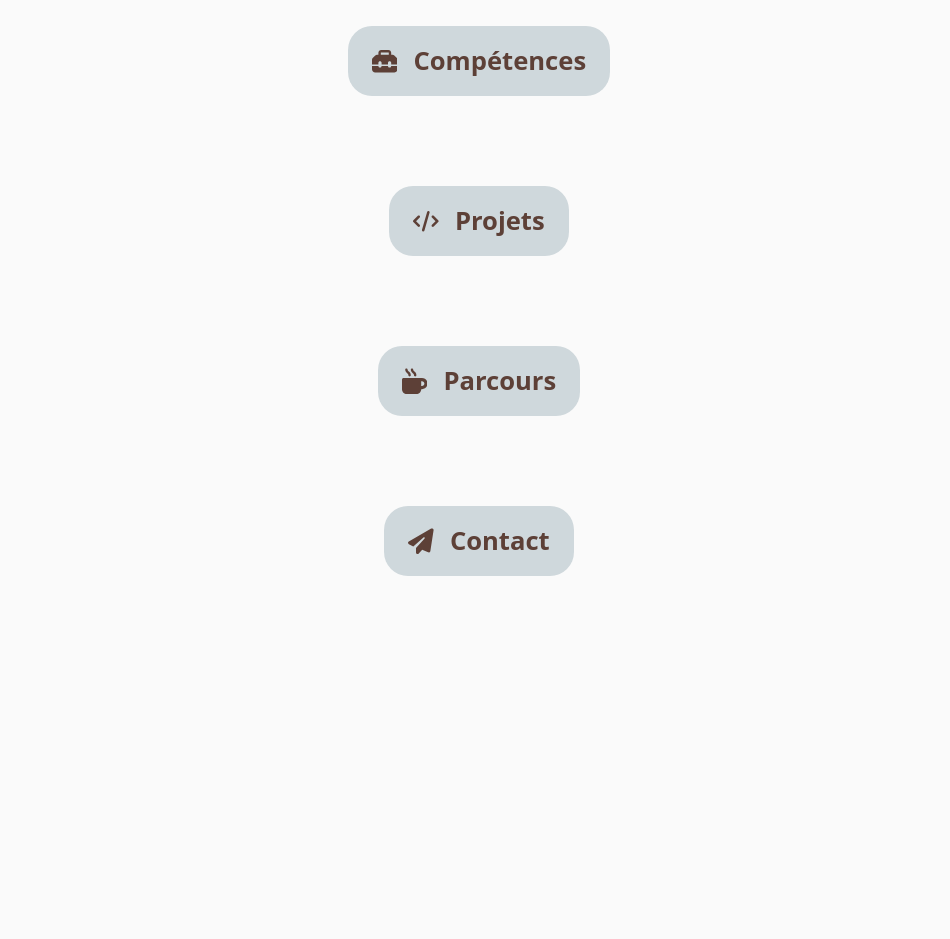
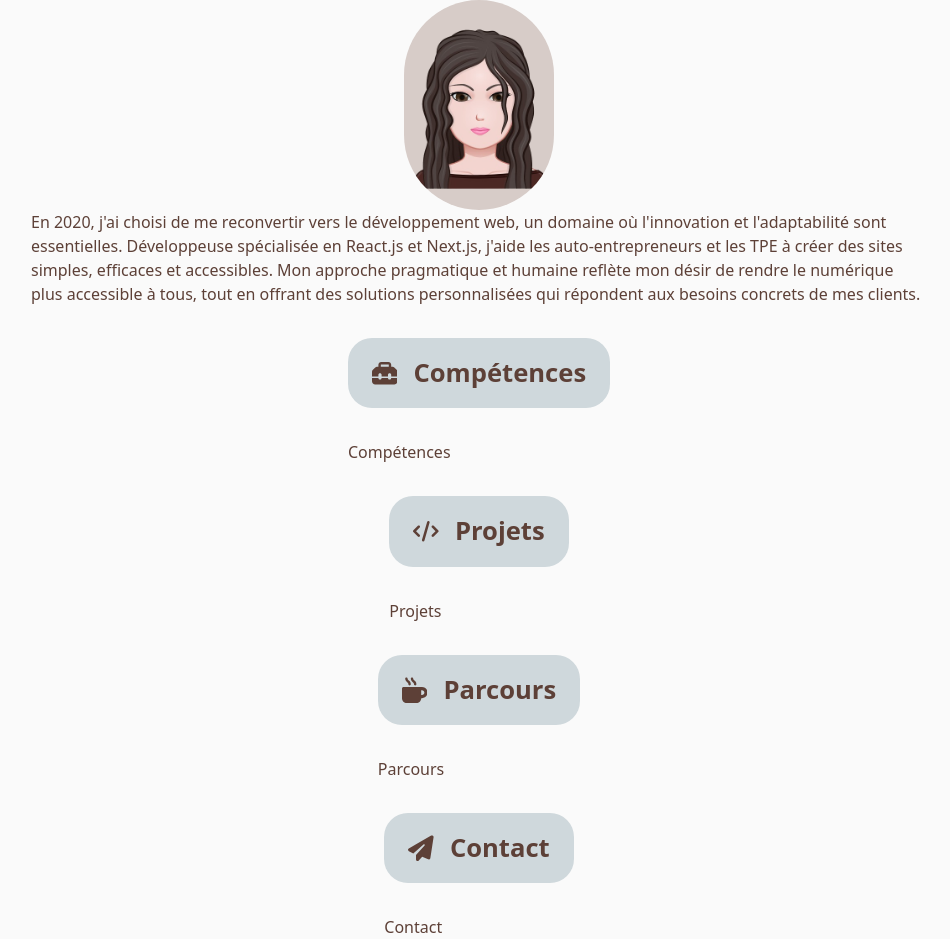
Before and after one commit to Missfantaxya/mon-portfolio, a Next.js app: page / in a window 1280 px wide. Shown: the part 934-1873 px from the top of the page, without its empty margins (161-1111 px from the left). Before the commit the page ends 1600 px from the top, so only its background shows below. Built offline with nearby package versions, Linux system fonts and the light colour scheme.

Commit message:
structural correction of all sections

```diff
--- a/src/components/molecules/SectionTitle.jsx
+++ b/src/components/molecules/SectionTitle.jsx
@@ -1,6 +1,6 @@
 function SectionTitle({ title, Icon }) {
   return (
-    <div className="w-dvh flex flex-raw space-x-4 bg-secondary rounded-3xl px-6 py-4">
+    <div className="w-max mx-auto my-8 flex flex-raw space-x-4 bg-secondary rounded-3xl px-6 py-4">
       <Icon
         className="portrait:w-[2vh] landscape:w-[2vw]"
         color="currentColor"
--- a/src/components/organisms/Contact.jsx
+++ b/src/components/organisms/Contact.jsx
@@ -1,9 +1,5 @@
 function Contact() {
-  return (
-    <section id="contact" className="h-dvh">
-      Contact
-    </section>
-  )
+  return <div>Contact</div>
 }
 
 export default Contact
--- a/src/components/organisms/Course.jsx
+++ b/src/components/organisms/Course.jsx
@@ -1,9 +1,5 @@
 function Course() {
-  return (
-    <section id="course" className="h-dvh">
-      Parcours
-    </section>
-  )
+  return <div>Parcours</div>
 }
 
 export default Course
--- a/src/components/organisms/Projects.jsx
+++ b/src/components/organisms/Projects.jsx
@@ -1,8 +1,4 @@
 function Projects() {
-  return (
-    <section id="projects" className="h-dvh">
-      Projets
-    </section>
-  )
+  return <div>Projets</div>
 }
 export default Projects
--- a/src/components/organisms/Sections.jsx
+++ b/src/components/organisms/Sections.jsx
@@ -6,22 +6,52 @@ import IconTools from '@/components/atoms/IconTools'
 import IconCode from '@/components/atoms/IconCode'
 import IconMug from '@/components/atoms/IconMug'
 import IconPaperPlane from '@/components/atoms/IconPaperPlane'
+import About from '@/components/organisms/About'
+import Skills from '@/components/organisms/Skills'
+import Projects from '@/components/organisms/Projects'
+import Course from '@/components/organisms/Course'
+import Contact from '@/components/organisms/Contact'
 
 const sections = [
-  { title: 'A propos', id: 'about', Icon: IconUser },
-  { title: 'Compétences', id: 'skills', Icon: IconTools },
-  { title: 'Projets', id: 'project', Icon: IconCode },
-  { title: 'Parcours', id: 'course', Icon: IconMug },
-  { title: 'Contact', id: 'contact', Icon: IconPaperPlane }
+  {
+    title: 'A propos',
+    id: 'about',
+    Icon: IconUser,
+    content: <About />
+  },
+  {
+    title: 'Compétences',
+    id: 'skills',
+    Icon: IconTools,
+    content: <Skills />
+  },
+  {
+    title: 'Projets',
+    id: 'project',
+    Icon: IconCode,
+    content: <Projects />
+  },
+  {
+    title: 'Parcours',
+    id: 'course',
+    Icon: IconMug,
+    content: <Course />
+  },
+  {
+    title: 'Contact',
+    id: 'contact',
+    Icon: IconPaperPlane,
+    content: <Contact />
+  }
 ]
 
 function Sections({ children }) {
   return (
     <>
-      {sections.map(({ title, id, Icon }) => (
+      {sections.map(({ title, id, Icon, content }) => (
         <section id={id} className="h-dvh">
           <SectionTitle title={title} Icon={Icon} />
-          {children}
+          {content}
         </section>
       ))}
     </>
--- a/src/components/organisms/Skills.jsx
+++ b/src/components/organisms/Skills.jsx
@@ -1,9 +1,5 @@
 function Skills() {
-  return (
-    <section id="skills" className="h-dvh">
-      Compétences
-    </section>
-  )
+  return <div>Compétences</div>
 }
 
 export default Skills
```
